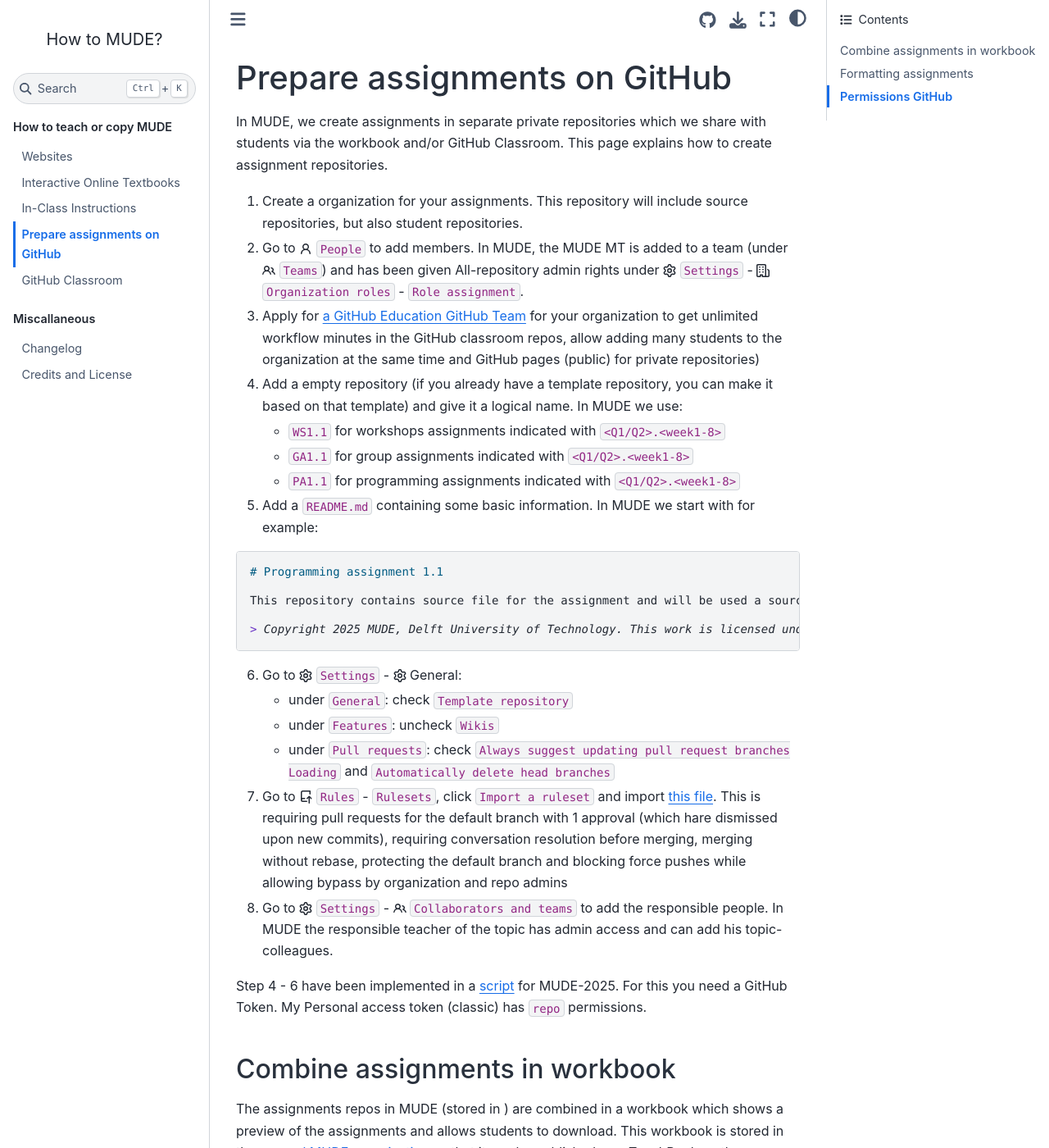
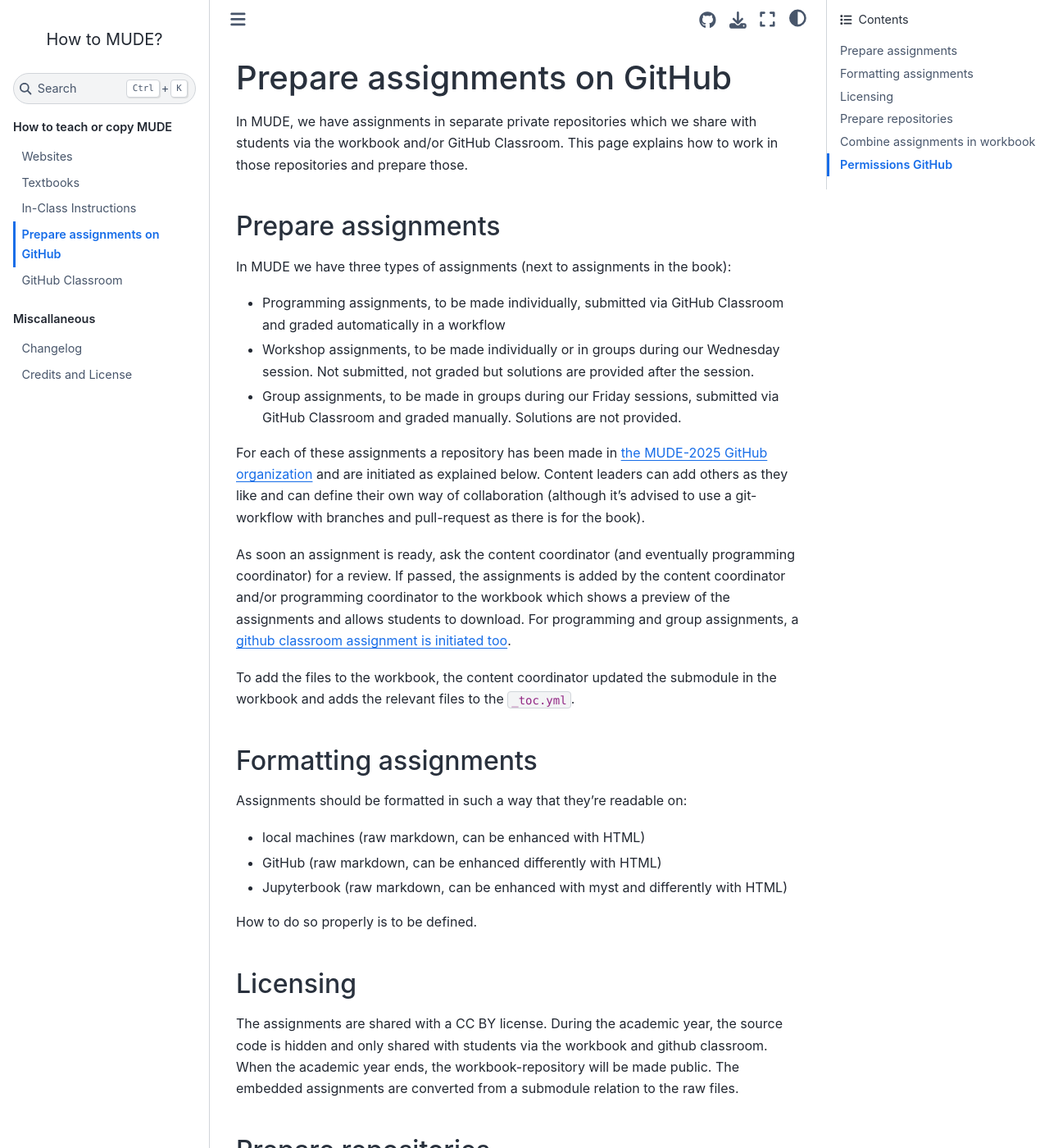
Before and after one commit to TUDelft-MUDE/teacher, a Jupyter Book: the page built from book/assignment_repo.md, in a window 1280 px wide and 1400 px high. Shown: the whole window at 82% size. Built offline with Jupyter Book 1.0.4 settings and Sphinx 7.4.7 and the Sphinx Book theme 1.1.4, drawn with Linux system fonts in a browser that asks for light colours; comment, search, counter and statistics services are not loaded; some of the changed text lies outside the part shown.

Commit message:
Update assignments pages with teacher info

````diff
--- a/book/assignment_repo.md
+++ b/book/assignment_repo.md
@@ -1,6 +1,32 @@
 # Prepare assignments on GitHub
 
-In MUDE, we create assignments in separate private repositories which we share with students via the workbook and/or GitHub Classroom. This page explains how to create assignment repositories.
+In MUDE, we have assignments in separate private repositories which we share with students via the workbook and/or GitHub Classroom. This page explains how to work in those repositories and prepare those.
+
+## Prepare assignments
+In MUDE we have three types of assignments (next to assignments in the book):
+- Programming assignments, to be made individually, submitted via GitHub Classroom and graded automatically in a workflow
+- Workshop assignments, to be made individually or in groups during our Wednesday session. Not submitted, not graded but solutions are provided after the session.
+- Group assignments, to be made in groups during our Friday sessions, submitted via GitHub Classroom and graded manually. Solutions are not provided.
+
+For each of these assignments a repository has been made in [the MUDE-2025 GitHub organization](https://github.com/MUDE-2025) and are initiated as explained below. Content leaders can add others as they like and can define their own way of collaboration (although it's advised to use a git-workflow with branches and pull-request as there is for the book).
+
+As soon an assignment is ready, ask the content coordinator (and eventually programming coordinator) for a review. If passed, the assignments is added by the content coordinator and/or programming coordinator to the workbook which shows a preview of the assignments and allows students to download. For programming and group assignments, a [github classroom assignment is initiated too](./github-classroom.md).
+
+To add the files to the workbook, the content coordinator updated the submodule in the workbook and adds the relevant files to the `_toc.yml`.
+
+## Formatting assignments
+Assignments should be formatted in such a way that they're readable on:
+- local machines (raw markdown, can be enhanced with HTML)
+- GitHub (raw markdown, can be enhanced differently with HTML)
+- Jupyterbook (raw markdown, can be enhanced with myst and differently with HTML)
+
+How to do so properly is to be defined.
+
+## Licensing
+
+The assignments are shared with a CC BY license. During the academic year, the source code is hidden and only shared with students via the workbook and github classroom. When the academic year ends, the workbook-repository will be made public. The embedded assignments are converted from a submodule relation to the raw files.
+
+## Prepare repositories
 
 1. Create a organization for your assignments. This repository will include source repositories, but also student repositories.
 2. Go to {octicon}`person` `People` to add members. In MUDE, the MUDE MT is added to a team (under {octicon}`people` `Teams`) and has been given All-repository admin rights under {octicon}`gear` `Settings` - {octicon}`organization` `Organization roles` - `Role assignment`.
@@ -27,7 +53,7 @@
 Step 4 - 6 have been implemented in a [script](./create_repos.py) for MUDE-2025. For this you need a GitHub Token. My Personal access token (classic) has `repo` permissions.
 
 ## Combine assignments in workbook
-The assignments repos in MUDE (stored in [](https://github.com/MUDE-2025)) are combined in a workbook which shows a preview of the assignments and allows students to download. This workbook is stored in the [general MUDE organization](https://github.com/TUDelft-MUDE/workbook-2025) so that it can be published as a TeachBook on the same domain [](https://mude.citg.tudelft.nl/workbook-2025). This workbook has all the assignment repos as [submodules](https://teachbooks.io/manual/external/Nested-Books/README.html) so that it can use those files to create previews in the book. To be able to clone those submodules during the build, a personal access token is added as `GH_PAT` to the repository action secrets with 'repo' scope, as explained [in the TeachBooks Manual](https://teachbooks.io/manual/external/deploy-book-workflow/README.html#private-submodules). Furthermore, a [`.github/dependabot.yml`](https://teachbooks.io/manual/external/Nested-Books/README.html#the-external-book-is-updated) was added to allow automatic updates:
+The workbook has all the assignment repos as [submodules](https://teachbooks.io/manual/external/Nested-Books/README.html) so that it can use those files to create previews in the book. To be able to clone those submodules during the build, a personal access token is added as `GH_PAT` to the repository action secrets with 'repo' scope, as explained [in the TeachBooks Manual](https://teachbooks.io/manual/external/deploy-book-workflow/README.html#private-submodules). Furthermore, a [`.github/dependabot.yml`](https://teachbooks.io/manual/external/Nested-Books/README.html#the-external-book-is-updated) was added to allow automatic updates:
 
 ```yaml
 version: 2
--- a/book/book.md
+++ b/book/book.md
@@ -1,4 +1,4 @@
-# Interactive Online Textbooks
+# Textbooks
 
 We make use of an interactive online textbook to share content with students.Therefore, we make use of the [TeachBooks](https://teachbooks.tudelft.nl/) platform, which is a spin-off of [Jupyter Book](https://jupyterbook.org/en/stable/intro.html).
 
@@ -16,32 +16,25 @@
 - As soon as it ready, mark the pull request as ready and ask the content coordinator for a review (if you didn't do that before)
 - The content coordinator will merge you pull request and delete your branch.
 
-If you don't have access to this repository, request for it by asking Tom (programming coordinator). If you want to start straight away, fork the book instead of creating a fork.
+We identify a few user-types (taken from the [TeachBooks Manual](https://teachbooks.io/manual/installation-and-setup/user_types.html)), pecifically for this MUDE-book:
+- User type 1/2: review by opening an issue by clicking the lightbulb on the top-right corner of a page.
+- User type 3/4/5: edit a file on a new branch and create a merge request to 2025-draft as described above
 
-Depending on the type of user you want to be, you need to know only a few details or a bit more. Find out which user type you want to be at [https://teachbooks.tudelft.nl/jupyter-book-manual/installation-and-setup/user_types.html](https://teachbooks.tudelft.nl/jupyter-book-manual/installation-and-setup/user_types.html).
-
-Specifically for this MUDE-book:
-- User type 1/2: review by opening an issue by clicking the lightbulb on the top-right corner of a page
-- User type 3/4/5: edit a file on a new branch and create a merge request to 2025-draft.
-
-If you've never edited a book before, go through the relevant pages (indicated per user type per page) in the `Your first TeachBooks` part of the [TeachBooks Manual](https://teachbooks.io/manual/intro.html) first.
+Depending on the type of user you want to be, you need to know only a few details or a bit more. If you're completely new, go through the general introduction to these kind of books at platforms in the 'Your first TeachBook!' part of the  [TeachBooks Manual](https://teachbooks.io/manual/intro.html). If you already now the basic, go through  relevant pages (indicated per user type per page) in the `Getting going!` part of the manual.
 
 The yearly and draft branches are protected with [a ruleset](./Protect_main.json). This is requiring pull requests for the with 1 approval (which hare dismissed upon new commits), requiring conversation resolution before merging, merging without rebase and blocking force pushes while allowing bypass by organization admins and the MUDE MT.
 
+Starting in the academic year 2025-2026, we apply ['TeachBooks versioning with `academic_year.additions.errata`](https://teachbooks.io/manual/installation-and-setup/versioning_changelog.html). This is coordinated by the content coordinator.
+
+## Copyright and Licenses
+The book is released openly, copyrighted by all of us as employees from Delft University of Technology, with a CC BY License. Please comply to the obvious rules for citations for text and figures and don't use non-licensed (or non compatible with our CC BY license) material from others. Some content has been taken out of the book because of copyright risks in preparation for the 2025-2026 academic year. Read [the TeachBooks manual](https://teachbooks.io/manual/installation-and-setup/copyright.html) for more information about how to deal with copyright.
+
 ## Permissions GitHub
-
 Permissions are managed with GitHub teams and organization roles:
 - Teacher and TAs are added to the 'Content writers' team with an all-repository write role.
 - The MUDE MT team has an all-repository admin role
 
-## Tags
-
-To be defined for 2025
-
-- `2023-archive`
-- `2023-archive-2`: Hypothesis was removed, so the `-x` numbering scheme was implemented
-- `2024-v0` only to id start point. not going to use other `v` numbers
-
+If you don't have access to this repository, request for it by asking Tom (programming coordinator). If you want to start straight away, fork the book instead of creating a fork.
 
 ### A bit of history
 
````
Also changed, not shown: other parts of book/assignment_repo.md (+0 -8 lines).
